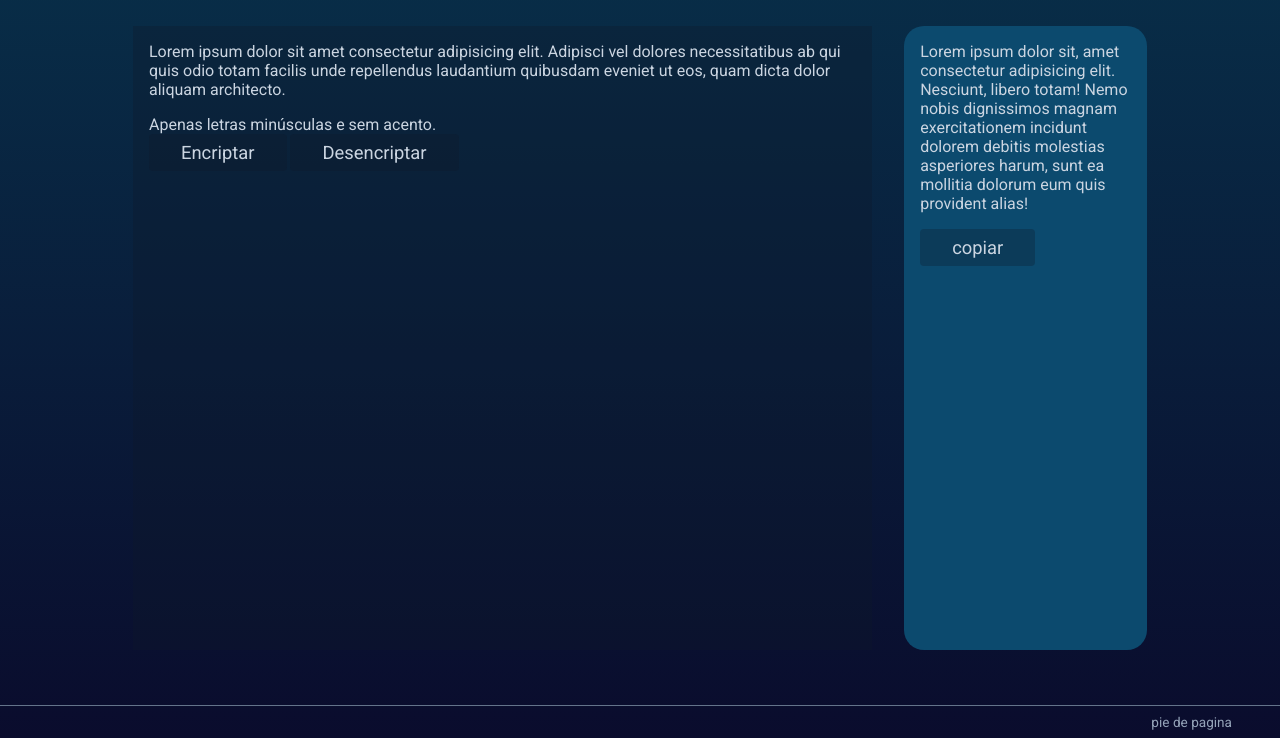
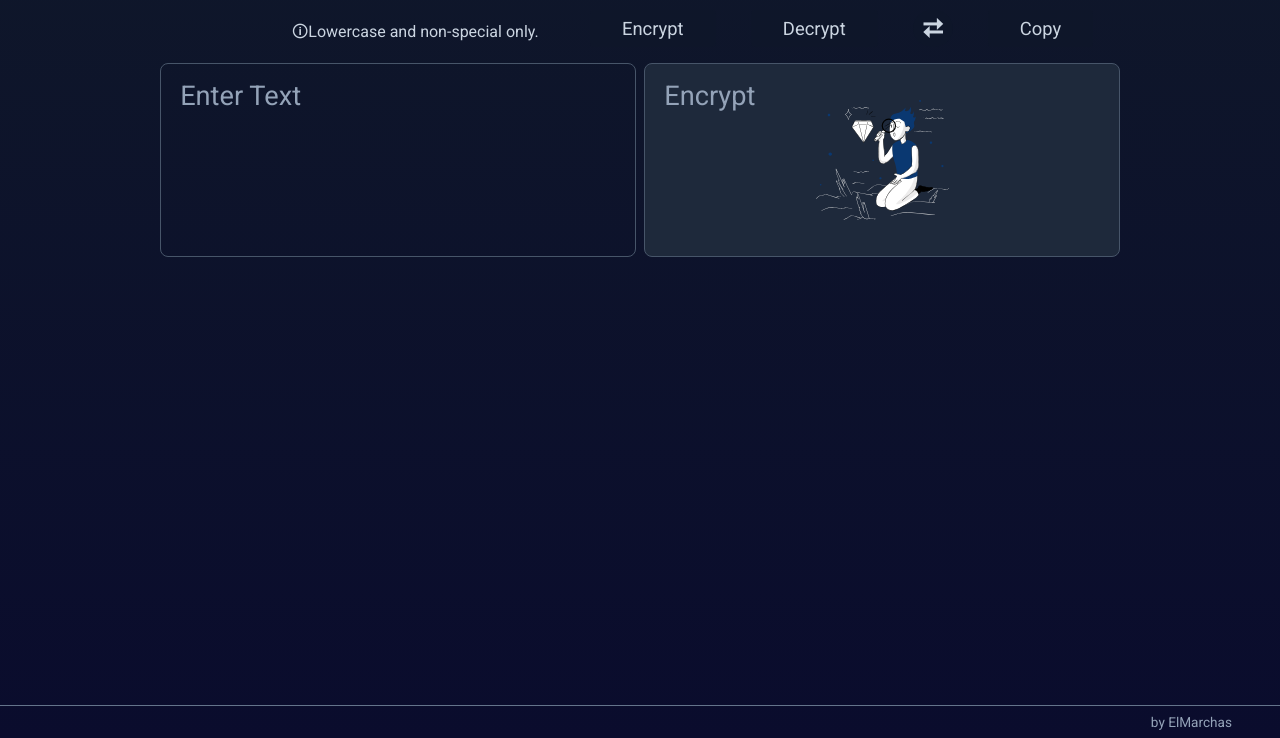
Before and after one commit to ElMarchas/encrypter-vanilla, a plain HTML site: page index.html in a window 1280 px wide. Shown: the part 62-800 px from the top of the page. Drawn offline with Linux system fonts and the light colour scheme.

Commit message:
put out  buttons from cards and implement foreach in lang array

```diff
--- a/app.js
+++ b/app.js
@@ -1,4 +1,43 @@
-import lang from "./lang.js";
+import lang from "./assets/lang.js";
+
+var data = {
+  languaje: "EN",
+  bntLang: document.getElementById("btnLang"),
+  bntPro: document.getElementById("btnPro"),
+  bntPro: document.getElementById("btnPro"),
+  btnEncry: document.getElementById("btnEncrypt"),
+  btnDecry: document.getElementById("btnDecrypt"),
+  btnSwap: document.getElementById("btnSwap"),
+  btnCopy: document.getElementById("btnCopy"),
+};
+
+const setLanguaje = (_lang) => {
+  if (_lang != "ES" && _lang != "EN") _lang = "ES";
+  let d = document;
+
+  Object.keys(lang[_lang]).forEach((key) => {
+    d.getElementById(key).innerText = lang[_lang][key];
+    if (key == "inputOut") {
+      d.getElementById(key).innerText = lang[_lang][key][0];
+    }
+  });
+};
+
+const changeLanguaje = () => {
+  if (data.languaje == "ES") data.languaje = "EN";
+  else data.languaje = "ES";
+  return setLanguaje(data.languaje);
+};
+
+const setup = () => {
+  setLanguaje(data.languaje);
+
+  data.bntLang.addEventListener("click", changeLanguaje);
+};
+
+setup();
+
+/*
 
 var maxNumber = 10;
 var targetNumber = 0;
@@ -32,3 +71,6 @@ const setup = () => {
 
 let test = document.getElementById("test");
 test.innerText = lang.ES.title;
+
+
+*/
--- /dev/null
+++ b/assets/lang.js
@@ -0,0 +1,28 @@
+const lang = {
+  EN: {
+    title: "Encrypter",
+    conditional: "🛈Lowercase and non-special only.",
+    btnLang: "Español",
+    btnPro: "Pro Version",
+    btnEncrypt: "Encrypt",
+    btnDecrypt: "Decrypt",
+    btnCopy: "Copy",
+    inputIn: "Enter Text",
+    inputOut: ["Encrypt", "Decrypt"],
+    footer: "by ElMarchas",
+  },
+  ES: {
+    title: "Cifrador",
+    conditional: " 🛈 Solo minusculas y sin acentos .",
+    btnLang: "English",
+    btnPro: "Versión Pro",
+    btnEncrypt: "Cifrar",
+    btnDecrypt: "Descifrar",
+    btnCopy: "Copiar",
+    inputIn: "Ingresa Texto",
+    inputOut: ["Cifrar", "Descifrar"],
+    footer: "Hecho por ElMarchas",
+  },
+};
+
+export default lang;
--- a/index.html
+++ b/index.html
@@ -16,40 +16,52 @@
     <header class="header">
       <div class="title">
         <div><img src="./assets/logoa.svg" alt="Logo Laura" /></div>
-        <div>Cifrador</div>
+        <div id="title">Cifrador</div>
       </div>
       <div class="settings">
-        <button class="btn btn-primary">Inglés</button>
-        <button class="btn btn-primary">Versión Pro</button>
+        <button id="btnLang" class="btn btn-primary">English</button>
+        <button id="btnPro" class="btn btn-primary">Versión Pro</button>
       </div>
     </header>
     <main class="main">
-      <div id="input-card" class="input-card">
-        <div id="input" class="input">
-          Lorem ipsum dolor sit amet consectetur adipisicing elit. Adipisci vel
-          dolores necessitatibus ab qui quis odio totam facilis unde repellendus
-          laudantium quibusdam eveniet ut eos, quam dicta dolor aliquam
-          architecto.
+      <div id="buttons-card" class="hcard">
+        <div class="hcard-p">
+          <p id="conditional">🛈Solo minusculas y sin acentos.</p>
         </div>
-        <div>
-          <p>Apenas letras minúsculas e sem acento.</p>
-          <button class="btn">Encriptar</button>
-          <button class="btn">Desencriptar</button>
+        <div class="hcard-btn">
+          <button id="btnEncrypt" class="btn">Cifrar</button>
+          <button id="btnDecrypt" class="btn">Descifrar</button>
+          <button id="btnSwap" class="btn btn-icon">⮂</button>
+          <button id="btnCopy" class="btn">Copiar</button>
         </div>
       </div>
-      <div id="output-card" class="output-card">
+      <div id="input-card" class="card items-end">
+        <div id="input" class="container-txt-input">
+          <textarea
+            name="inputIn"
+            id="inputIn"
+            class="textarea textarea-input"
+            placeholder="Ingresa Texto"
+            cols="60"
+            rows="5"
+            autofocus
+          ></textarea>
+        </div>
+      </div>
+      <div id="output-card" class="card">
         <div id="output" class="output">
-          Lorem ipsum dolor sit, amet consectetur adipisicing elit. Nesciunt,
-          libero totam! Nemo nobis dignissimos magnam exercitationem incidunt
-          dolorem debitis molestias asperiores harum, sunt ea mollitia dolorum
-          eum quis provident alias!
-        </div>
-        <div>
-          <button class="btn">copiar</button>
+          <textarea
+            name="inputOut"
+            id="inputOut"
+            class="textarea textarea-output"
+            placeholder="Cifrar"
+            cols="60"
+            rows="5"
+          ></textarea>
         </div>
       </div>
     </main>
-    <footer class="footer">pie de pagina</footer>
+    <footer id="footer" class="footer">Hecha por ElMarchas</footer>
     <script type="module" src="app.js"></script>
   </body>
 </html>
--- a/lang.js
+++ /dev/null
@@ -1,14 +0,0 @@
-const lang = {
-  EN: {
-    title: "Encrypter",
-    encript: "encryp",
-    desencript: "desencript",
-  },
-  ES: {
-    title: "Encriptador",
-    encript: "encriptar",
-    desencript: "desencriptar",
-  },
-};
-
-export default lang;
--- a/style.css
+++ b/style.css
@@ -177,17 +177,16 @@ button {
   box-sizing: border-box;
   margin: 0;
   padding: 0;
+  border-color: var(--slate-600);
   color: var(--slate-300);
   font-family: Roboto, "Roboto", system-ui, -apple-system, BlinkMacSystemFont,
     "Segoe UI", Oxygen, Ubuntu, Cantarell, "Open Sans", "Helvetica Neue",
     sans-serif;
 }
 body {
-  background: linear-gradient(var(--sky-950), var(--bg-degradado2));
-
+  background: linear-gradient(var(--slate-900), var(--bg-degradado2));
   height: 100vh;
   display: flex;
-  align-items: center;
   justify-content: center;
 }
 
@@ -212,30 +211,87 @@ body {
 }
 
 .main {
+  margin-top: 4rem;
   width: 90vw;
-  height: 80vh;
+  /*height: 80vh;*/
   display: flex;
   flex-wrap: wrap;
   justify-content: center;
-  align-items: stretch;
-  gap: 2rem;
+  align-self: flex-start;
+  column-gap: 0.5rem;
   padding-inline: 3rem;
   padding-block: 0.5rem;
 }
 
-.input-card {
-  min-width: 46%;
-  max-width: 70%;
-  padding: 1rem;
+.hcard {
+  display: flex;
+  flex-wrap: wrap;
+  justify-content: start;
+  align-items: flex-end;
+  width: 100%;
+  height: fit-content;
+}
+
+.hcard-p {
+  display: flex;
+  column-gap: 2rem;
+  padding-left: 11.25rem;
+  padding-right: 2rem;
+}
+
+.hcard-btn {
+  display: flex;
+  column-gap: 2.2rem;
+  padding-left: 1.2rem;
+}
+
+.card {
+  width: 46%;
+  padding-block: 1rem;
   display: flex;
   flex-direction: column;
   gap: 1rem;
-  background: rgba(15, 23, 42, 0.3);
+}
+
+.items-end {
+  align-items: flex-end;
+}
+
+.container-txt-input {
+  display: flex;
+  justify-content: flex-end;
+}
+
+.textarea {
+  width: 98%;
+  max-width: 650px;
+  border-radius: 0.5rem;
+  padding-left: 1.2rem;
+  padding-right: 3.25rem;
+  padding-block: 1rem;
+  font-size: 1.7rem;
+
+  background-color: var(--slate-800);
+  color: var(--slate-400);
+  resize: none;
+  overflow: hidden;
+}
+
+.textarea:focus {
+  outline: none;
+}
+
+.textarea-input {
+  background-color: var(--slate-950);
+}
+
+.textarea-output {
+  background: center/ 28% no-repeat url("./assets/Muñeco.svg"), var(--slate-800);
 }
 
 .output-card {
-  width: 23%;
-  border-radius: 1.25rem;
+  width: 46%;
+  border-radius: 0.5rem;
   background: var(--sky-900);
   padding: 1rem;
   display: flex;
@@ -268,6 +324,21 @@ body {
   cursor: pointer;
 }
 
+.btn:hover {
+  background-color: var(--slate-600);
+}
+
+.btn:active {
+  background-color: var(--slate-500);
+}
+
+.btn-icon {
+  padding: 0.2rem 0.6rem;
+  border-radius: 25rem;
+  font-weight: 600;
+  font-size: 1.6rem;
+}
+
 .btn-primary {
   color: var(--slate-200);
   background-color: var(--amber-600);
```
